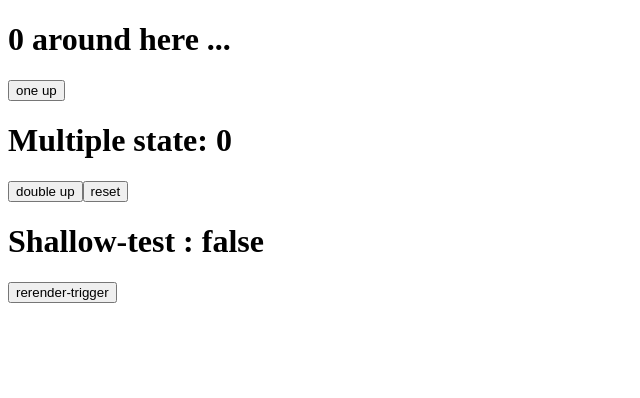
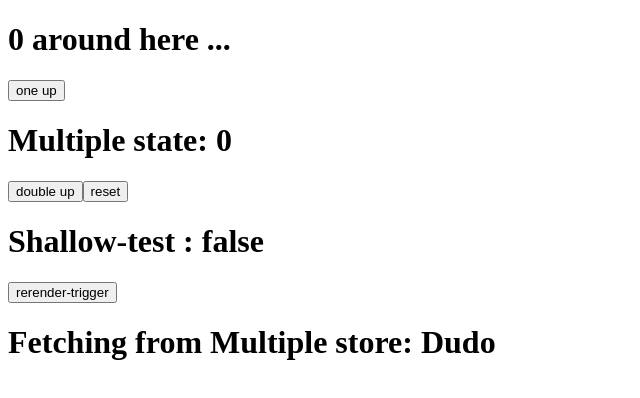
Before and after one commit to leejw0803/react-zustand, a React (Vite) app: page / in a window 1280 px wide. Shown: the top 398 px of the page, without its empty margins (0-640 px from the left). Built offline with nearby package versions, Linux system fonts and the light colour scheme.

Commit message:
feat: add fetching from multiple store test

```diff
--- a/src/App.tsx
+++ b/src/App.tsx
@@ -1,4 +1,9 @@
-import { Multiple, Default, Shallow } from "@components";
+import {
+  Multiple,
+  Default,
+  Shallow,
+  FetchingFromMultipleStore,
+} from "@components";
 
 function App() {
   return (
@@ -6,6 +11,7 @@ function App() {
       <Default />
       <Multiple />
       <Shallow />
+      <FetchingFromMultipleStore />
     </>
   );
 }
--- /dev/null
+++ b/src/components/fetching-from-multiple-store/index.tsx
@@ -0,0 +1,16 @@
+import { useBearStore, useBearIndexStore } from "@stores";
+
+function FetchingFromMultipleStore() {
+  const { currentBear } = useBearIndexStore(({ currentBear }) => ({
+    currentBear,
+  }));
+  const bearName = useBearStore(({ bearInfo }) => bearInfo[currentBear]);
+
+  return (
+    <>
+      <h1>Fetching from Multiple store: {`${bearName}`}</h1>
+    </>
+  );
+}
+
+export default FetchingFromMultipleStore;
--- a/src/components/index.ts
+++ b/src/components/index.ts
@@ -1,3 +1,4 @@
 export { default as Default } from "./default-usage";
 export { default as Multiple } from "./multiple-select";
 export { default as Shallow } from "./shallow";
+export { default as FetchingFromMultipleStore } from "./fetching-from-multiple-store";
--- /dev/null
+++ b/src/stores/bear-index/index.ts
@@ -0,0 +1,13 @@
+import { create } from "zustand";
+
+type BearIndexState = {
+  currentBear: number;
+  setCurrentBear: (index: number) => void;
+};
+
+const useBearIndexStore = create<BearIndexState>((set) => ({
+  currentBear: 0,
+  setCurrentBear: (index: number) => set(() => ({ currentBear: index })),
+}));
+
+export default useBearIndexStore;
--- a/src/stores/bear/index.ts
+++ b/src/stores/bear/index.ts
@@ -2,12 +2,14 @@ import { create } from "zustand";
 
 type BearState = {
   bears: number;
+  bearInfo: string[];
   increasePopulation: () => void;
   removeAllBears: () => void;
 };
 
 const useBearStore = create<BearState>((set) => ({
   bears: 0,
+  bearInfo: ["Dudo", "Danny", "Jay"],
   increasePopulation: () => set(({ bears }) => ({ bears: bears + 1 })),
   removeAllBears: () => set({ bears: 0 }),
 }));
--- a/src/stores/index.ts
+++ b/src/stores/index.ts
@@ -1,2 +1,3 @@
 export { default as useCountStore } from "./counter";
 export { default as useBearStore } from "./bear";
+export { default as useBearIndexStore } from "./bear-index";
```
